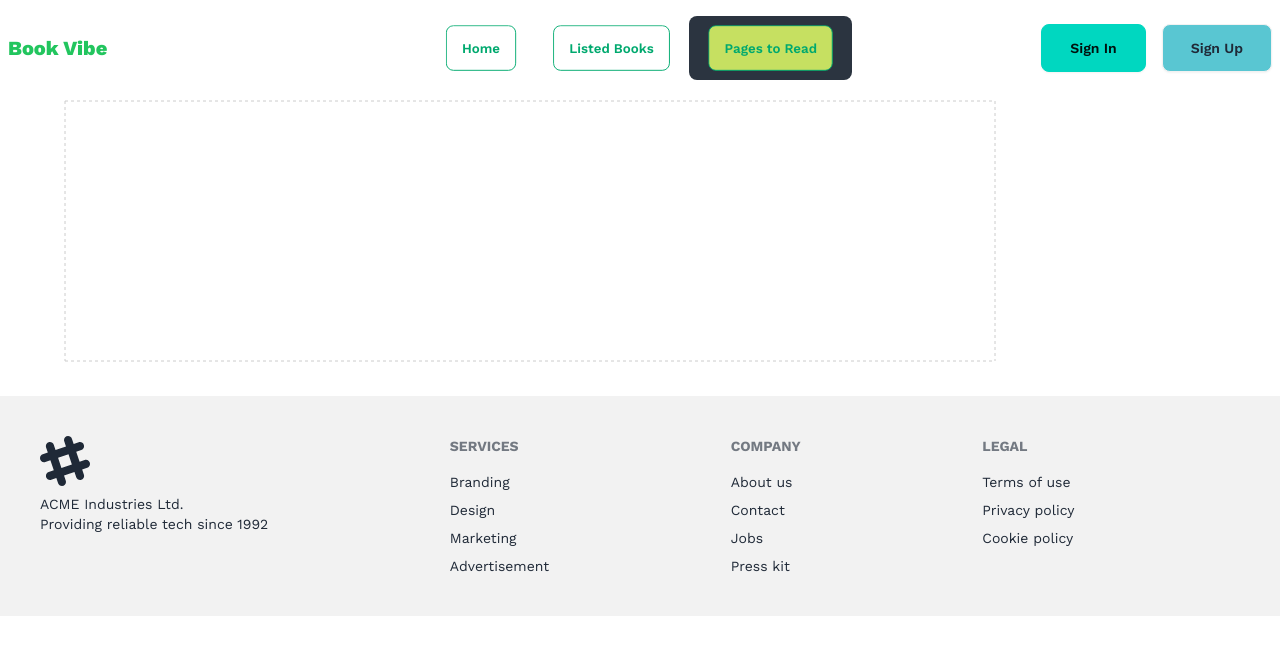
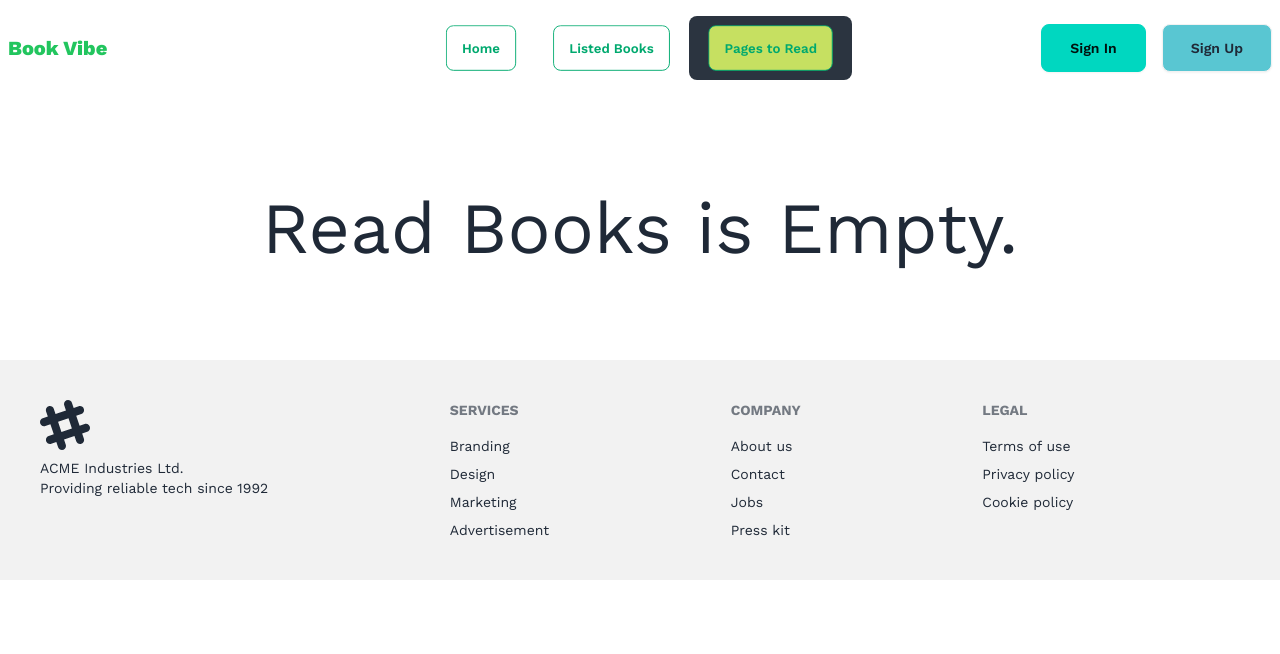
Before and after one commit to jubayer-webdev/ProgrammingHeroWebCourse, a React (Vite) app: page /pageToRead in a window 1280 px wide. Shown: the top 654 px of the page. Built offline with nearby package versions, Linux system fonts and the light colour scheme.

Commit message:
fixed Pages to Read issur

```diff
--- a/src/components/Banner/Banner.jsx
+++ b/src/components/Banner/Banner.jsx
@@ -2,7 +2,7 @@ import { NavLink } from "react-router-dom";
 
 const Banner = () => {
     return (
-        <div className="mb-28 rounded-3xl block lg:flex justify-center items-center lg:px-32 lg:py-16 mt-24 bg-[#1313130F]">
+        <div className="mb-28 rounded-3xl block lg:flex justify-center items-center lg:px-32 lg:py-16 bg-[#1313130F]">
             <div>
                 <h1 className="text-5xl font-semibold">Books to freshen up your bookshelf</h1>
                 <NavLink to={"/listedBooks"}>
--- a/src/components/CustomShapeBarChart/CustomShapeBarChart.jsx
+++ b/src/components/CustomShapeBarChart/CustomShapeBarChart.jsx
@@ -23,7 +23,6 @@ function CustomShapeBarChart() {
         }
         setAllReadBooks(readBooks);
     }, []);
-    console.log(allReadBooks);
 
     //!This is for triangle Shape-----------------------------------
     const getPath = (x, y, width, height) =>
@@ -54,6 +53,9 @@ function CustomShapeBarChart() {
         return null;
     };
 
+    if (allReadBooks.length === 0) {
+        return <h2 className="text-7xl text-center">Read Books is Empty.</h2>;
+    }
     return (
         <div>
             <BarChart width={1000} height={300} data={allReadBooks}>
--- a/src/components/Footer/Footer.jsx
+++ b/src/components/Footer/Footer.jsx
@@ -1,8 +1,7 @@
-
 const Footer = () => {
     return (
         //! https://daisyui.com/components/footer/
-        <footer className="footer p-10 bg-base-200 text-base-content">
+        <footer className="footer p-10 bg-base-200 text-base-content mt-24">
             <aside>
                 <svg width="50" height="50" viewBox="0 0 24 24" xmlns="http://www.w3.org/2000/svg" fillRule="evenodd" clipRule="evenodd" className="fill-current">
                     <path d="M22.672 15.226l-2.432.811.841 2.515c.33 1.019-.209 2.127-1.23 2.456-1.15.325-2.148-.321-2.463-1.226l-.84-2.518-5.013 1.677.84 2.517c.391 1.203-.434 2.542-1.831 2.542-.88 0-1.601-.564-1.86-1.314l-.842-2.516-2.431.809c-1.135.328-2.145-.317-2.463-1.229-.329-1.018.211-2.127 1.231-2.456l2.432-.809-1.621-4.823-2.432.808c-1.355.384-2.558-.59-2.558-1.839 0-.817.509-1.582 1.327-1.846l2.433-.809-.842-2.515c-.33-1.02.211-2.129 1.232-2.458 1.02-.329 2.13.209 2.461 1.229l.842 2.515 5.011-1.677-.839-2.517c-.403-1.238.484-2.553 1.843-2.553.819 0 1.585.509 1.85 1.326l.841 2.517 2.431-.81c1.02-.33 2.131.211 2.461 1.229.332 1.018-.21 2.126-1.23 2.456l-2.433.809 1.622 4.823 2.433-.809c1.242-.401 2.557.484 2.557 1.838 0 .819-.51 1.583-1.328 1.847m-8.992-6.428l-5.01 1.675 1.619 4.828 5.011-1.674-1.62-4.829z"></path>
--- a/src/components/Header/Header.jsx
+++ b/src/components/Header/Header.jsx
@@ -26,7 +26,7 @@ const Header = () => {
 
     return (
         //! https://daisyui.com/components/navbar/
-        <div className="navbar bg-base-100">
+        <div className="navbar bg-base-100 mb-24">
             <div className="navbar-start">
                 <div className="dropdown">
                     <div tabIndex={0} role="button" className="btn btn-ghost lg:hidden">
```
